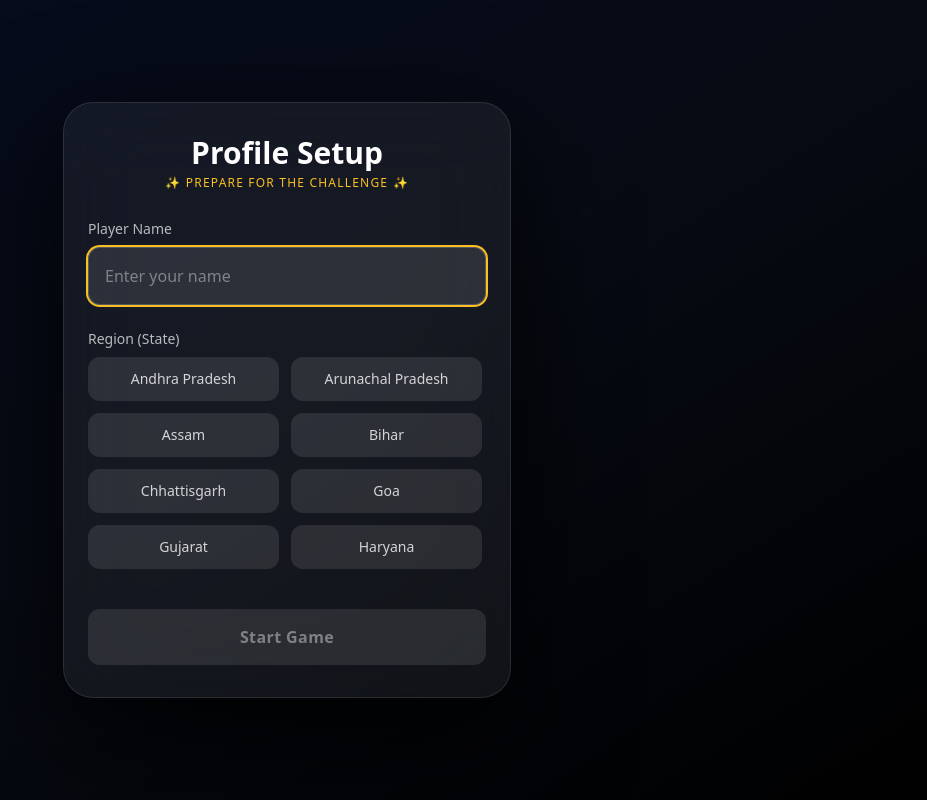
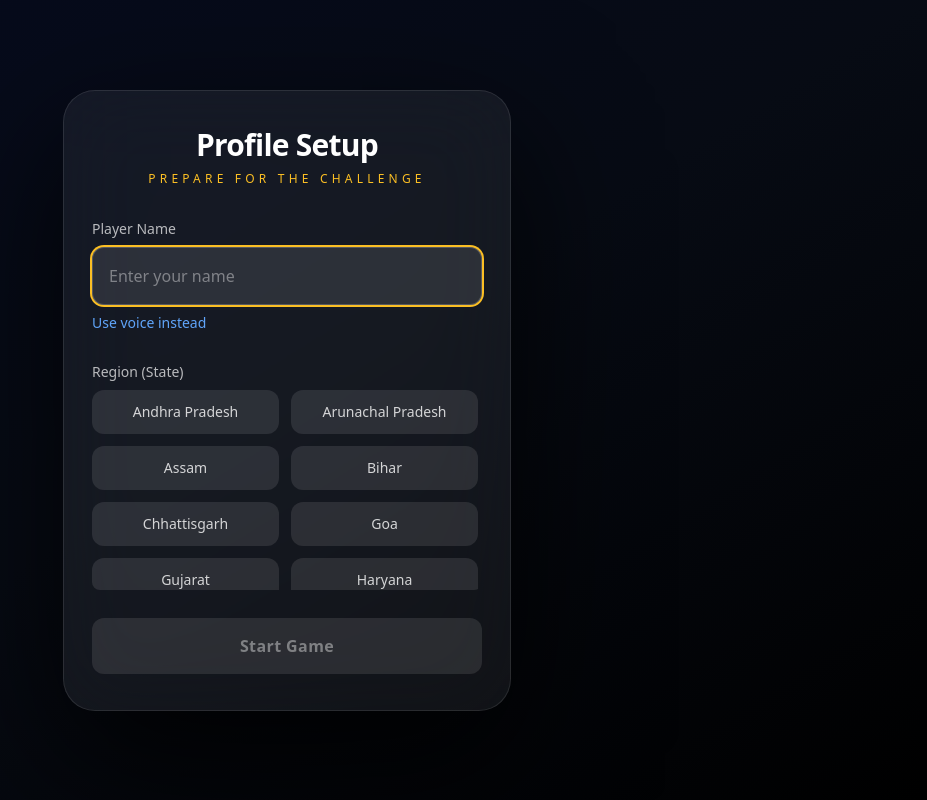
Before and after one commit to dariogeorge21/faith-recall, a Next.js app: page /input in a window 1280 px wide. Both pictures are taken after a click on the button "Use keyboard instead". Shown: the whole page, without its empty margins (353-1280 px from the left). Built offline with nearby package versions, Linux system fonts and the light colour scheme.

Commit message:
initial commit

```diff
--- a/app/game1/page.tsx
+++ b/app/game1/page.tsx
@@ -159,8 +159,8 @@ export default function Game1Page() {
       </div>
 
       <div className="flex-1 px-6 pb-6">
-        <div className="max-w-5xl mx-auto bg-white/[0.05] rounded-3xl">
-          <div className="grid grid-cols-2 gap-4 p-5 max-h-[70vh] overflow-y-auto">
+<div className="max-w-xl mx-auto min-h-[70vh] grid grid-cols-400 gap-40 p-50 bg-white/[0.05] rounded-1x1">
+          <div className="grid grid-cols-2 gap-12 p-5 max-h-[80vh] overflow-y-auto">
             <div className="flex flex-col gap-3">
               {leftCards.map((c, i) => (
                 <SaintCard
--- a/app/globals.css
+++ b/app/globals.css
@@ -36,3 +36,86 @@ button {
   background: rgba(255, 255, 255, 0.2);
   border-radius: 6px;
 }
+
+/* Custom scrollbar for state selector */
+.custom-scrollbar::-webkit-scrollbar {
+  width: 4px;
+}
+.custom-scrollbar::-webkit-scrollbar-thumb {
+  background: rgba(255, 255, 255, 0.3);
+  border-radius: 4px;
+}
+
+/* Glass effect */
+.glass-effect {
+  backdrop-filter: blur(20px);
+  -webkit-backdrop-filter: blur(20px);
+}
+
+/* Touch target for mobile */
+.touch-target {
+  min-height: 44px;
+}
+
+/* Custom animations */
+@keyframes pulse-slow {
+  0%, 100% {
+    opacity: 0.5;
+  }
+  50% {
+    opacity: 1;
+  }
+}
+
+.animate-pulse-slow {
+  animation: pulse-slow 4s cubic-bezier(0.4, 0, 0.6, 1) infinite;
+}
+
+@keyframes shine {
+  0% {
+    transform: translateX(-100%) skewX(-12deg);
+  }
+  100% {
+    transform: translateX(200%) skewX(-12deg);
+  }
+}
+
+.animate-shine {
+  animation: shine 1.5s ease-in-out;
+}
+
+
+/* ===============================
+   PREMIUM FADE & FLOAT ANIMATIONS
+   =============================== */
+
+@keyframes fadeUpSoft {
+  from {
+    opacity: 0;
+    transform: translateY(14px);
+  }
+  to {
+    opacity: 1;
+    transform: translateY(0);
+  }
+}
+
+@keyframes subtlePulse {
+  0% {
+    box-shadow: 0 0 0 rgba(245, 158, 11, 0.0);
+  }
+  50% {
+    box-shadow: 0 0 18px rgba(245, 158, 11, 0.35);
+  }
+  100% {
+    box-shadow: 0 0 0 rgba(245, 158, 11, 0.0);
+  }
+}
+
+.animate-fade-up {
+  animation: fadeUpSoft 0.7s ease-out both;
+}
+
+.animate-pulse-soft {
+  animation: subtlePulse 2.2s ease-in-out infinite;
+}
--- a/app/input/page.tsx
+++ b/app/input/page.tsx
@@ -27,35 +27,45 @@ export default function InputPage() {
     router.push('/security-code')
   }
 
+  const canStart = name && region
+
   return (
     <div className="min-h-screen flex items-center justify-center bg-gradient-to-br from-[#060b1e] via-[#070b14] to-black px-4">
 
-      <div className="w-full max-w-md rounded-[30px] bg-white/[0.06] backdrop-blur-2xl border border-white/10 shadow-[0_40px_120px_rgba(0,0,0,0.9)] px-6 py-8">
+      {/* Animated Card */}
+      <div className="animate-fade-up w-full max-w-md rounded-[32px] bg-white/[0.06] backdrop-blur-2xl border border-white/10 shadow-[0_50px_140px_rgba(0,0,0,0.85)] px-7 py-9">
 
         {/* Header */}
-        <div className="text-center mb-7">
-          <h1 className="text-3xl font-extrabold text-white">Profile Setup</h1>
-          <p className="mt-1 text-xs tracking-widest uppercase text-amber-400">
-            ✨ Prepare for the challenge ✨
+        <div className="text-center mb-8">
+          <h1 className="text-3xl font-extrabold text-white tracking-tight">
+            Profile Setup
+          </h1>
+          <p className="mt-2 text-xs tracking-[0.35em] uppercase text-amber-400">
+            Prepare for the Challenge
           </p>
         </div>
 
-        {/* Name */}
-        <div className="mb-6">
-          <p className="text-sm text-white/70 mb-2">Player Name</p>
+        {/* Player Name */}
+        <div className="mb-7">
+          <label className="block text-sm text-white/70 mb-2">
+            Player Name
+          </label>
           <VoiceNameInput value={name} onChange={setName} />
         </div>
 
-        {/* State */}
-        <div className="mb-6">
-          <p className="text-sm text-white/70 mb-2">Region (State)</p>
-          <div className="max-h-[220px] overflow-y-auto pr-1">
+        {/* Region */}
+        <div className="mb-7">
+          <label className="block text-sm text-white/70 mb-2">
+            Region (State)
+          </label>
+          <div className="max-h-[200px] overflow-y-auto pr-1 rounded-lg">
             <StateSelector value={region} onChange={setRegion} />
           </div>
         </div>
 
+        {/* Error */}
         {error && (
-          <div className="mb-4 rounded-lg bg-red-500/20 p-3 text-center text-sm text-red-300">
+          <div className="mb-5 rounded-xl bg-red-500/15 border border-red-400/30 p-3 text-center text-sm text-red-300">
             {error}
           </div>
         )}
@@ -63,17 +73,19 @@ export default function InputPage() {
         {/* CTA */}
         <button
           onClick={handleStart}
-          disabled={!name || !region}
-          className={`w-full mt-2 rounded-xl py-4 font-bold tracking-wide transition
+          disabled={!canStart}
+          className={`
+            w-full rounded-xl py-4 font-bold tracking-wide transition-all duration-200
             ${
-              name && region
-                ? 'bg-amber-500 text-black hover:bg-amber-400'
+              canStart
+                ? 'bg-amber-500 text-black hover:bg-amber-400 hover:scale-[1.02] animate-pulse-soft'
                 : 'bg-white/10 text-white/40 cursor-not-allowed'
             }
           `}
         >
           Start Game
         </button>
+
       </div>
     </div>
   )
--- a/app/score/page.tsx
+++ b/app/score/page.tsx
@@ -40,8 +40,7 @@ export default function LeaderboardPage() {
 
       if (error) throw error
       setPlayers(data || [])
-    } catch (err) {
-      console.error(err)
+    } catch {
       setError('Failed to load leaderboard')
     } finally {
       setLoading(false)
@@ -58,33 +57,25 @@ export default function LeaderboardPage() {
   }
 
   const deleteAllScores = async () => {
-    try {
-      const { error } = await supabase
-        .from('players')
-        .delete()
-        .neq('id', '00000000-0000-0000-0000-000000000000')
-
-      if (error) throw error
+    await supabase.from('players').delete().neq('id', '00000000-0000-0000-0000-000000000000')
     setConfirmDelete(false)
     fetchLeaderboard()
-    } catch {
-      alert('Delete failed')
-    }
   }
 
   return (
-    <div className="min-h-screen bg-gradient-to-br from-[#060b1e] via-[#070b14] to-black px-4 py-10 flex justify-center">
+    <div className="h-screen bg-gradient-to-br from-[#060b1e] via-[#070b14] to-black px-4 py-8 flex justify-center">
 
-      {/* Ambient glow */}
+      {/* Glow */}
       <div className="absolute inset-0 -z-10">
         <div className="absolute top-[-20%] left-1/4 w-[600px] h-[600px] bg-amber-500/20 blur-[160px]" />
         <div className="absolute bottom-[-20%] right-1/4 w-[600px] h-[600px] bg-purple-700/20 blur-[180px]" />
       </div>
 
-      <div className="w-full max-w-3xl">
+      {/* MAIN CONTAINER */}
+      <div className="w-full max-w-3xl flex flex-col h-full">
 
         {/* Header */}
-        <div className="text-center mb-8">
+        <div className="text-center mb-6 shrink-0">
           <h1
             onClick={handleSecretTap}
             className="text-3xl md:text-4xl font-extrabold text-white cursor-pointer"
@@ -96,12 +87,10 @@ export default function LeaderboardPage() {
           </p>
         </div>
 
-        {/* Delete Confirm */}
+        {/* Delete confirm */}
         {confirmDelete && (
-          <div className="mb-6 rounded-xl bg-red-500/20 border border-red-500 p-4 text-center">
-            <p className="text-white font-semibold mb-4">
-              Delete all scores?
-            </p>
+          <div className="mb-4 rounded-xl bg-red-500/20 border border-red-500 p-4 text-center shrink-0">
+            <p className="text-white font-semibold mb-3">Delete all scores?</p>
             <div className="flex gap-3">
               <button
                 onClick={deleteAllScores}
@@ -119,33 +108,32 @@ export default function LeaderboardPage() {
           </div>
         )}
 
-        {/* Content */}
+        {/* 🔥 SCROLLABLE LEADERBOARD */}
+        <div className="flex-1 overflow-y-auto pr-1 space-y-3 scrollbar-thin scrollbar-thumb-white/20 scrollbar-track-transparent">
+
           {loading ? (
             <div className="text-center text-white/60 py-20 animate-pulse">
               Loading leaderboard…
             </div>
           ) : error ? (
-          <div className="text-center text-red-400 py-20">
-            {error}
-          </div>
+            <div className="text-center text-red-400 py-20">{error}</div>
           ) : players.length === 0 ? (
             <div className="text-center text-white/60 py-20">
               No scores yet. Be the first!
             </div>
           ) : (
-          <div className="space-y-3">
-            {players.map((player, index) => (
+            players.map((player, index) => (
               <LeaderboardRow
                 key={player.id}
                 rank={index + 1}
                 player={player}
               />
-            ))}
+            ))
+          )}
         </div>
-        )}
 
-        {/* Back */}
-        <div className="mt-8 text-center">
+        {/* Footer */}
+        <div className="mt-6 text-center shrink-0">
           <button
             onClick={() => router.push('/')}
             className="rounded-xl bg-white/10 px-6 py-3 font-bold text-white hover:bg-white/20 transition"
@@ -158,7 +146,7 @@ export default function LeaderboardPage() {
   )
 }
 
-/* ---------- Components ---------- */
+/* ---------- Row ---------- */
 
 function LeaderboardRow({
   rank,
@@ -168,13 +156,11 @@ function LeaderboardRow({
   player: Player
 }) {
   const isTop = rank <= 3
-
-  const medal =
-    rank === 1 ? '🥇' : rank === 2 ? '🥈' : rank === 3 ? '🥉' : rank
+  const medal = rank === 1 ? '🥇' : rank === 2 ? '🥈' : rank === 3 ? '🥉' : rank
 
   return (
     <div
-      className={`flex items-center justify-between rounded-xl px-4 py-3 border
+      className={`flex items-center justify-between rounded-xl px-4 py-3 border transition
         ${
           isTop
             ? 'bg-gradient-to-r from-amber-500/20 to-amber-700/10 border-amber-400/30'
--- a/components/VoiceNameInput.tsx
+++ b/components/VoiceNameInput.tsx
@@ -34,6 +34,7 @@ export default function VoiceNameInput({
           </button>
         </>
       ) : (
+        <>
           <input
             ref={inputRef}
             value={value}
@@ -41,6 +42,14 @@ export default function VoiceNameInput({
             placeholder="Enter your name"
             className="w-full rounded-xl bg-white/10 border border-white/20 px-4 py-4 text-white placeholder-white/40 focus:outline-none focus:ring-2 focus:ring-amber-400"
           />
+
+          <button
+            onClick={() => setKeyboard(false)}
+            className="mt-2 text-sm text-blue-400 hover:underline"
+          >
+            Use voice instead
+          </button>
+        </>
       )}
     </div>
   )
--- a/package.json
+++ b/package.json
@@ -10,6 +10,7 @@
   },
   "dependencies": {
     "@supabase/supabase-js": "^2.39.0",
+    "framer-motion": "^12.23.26",
     "lucide-react": "^0.562.0",
     "next": "^14.2.0",
     "react": "^18.3.0",
```
Also changed, not shown: 1 other file (tests, documents, lock files or other folders). Lines whose indentation alone changed are shown as unchanged.
